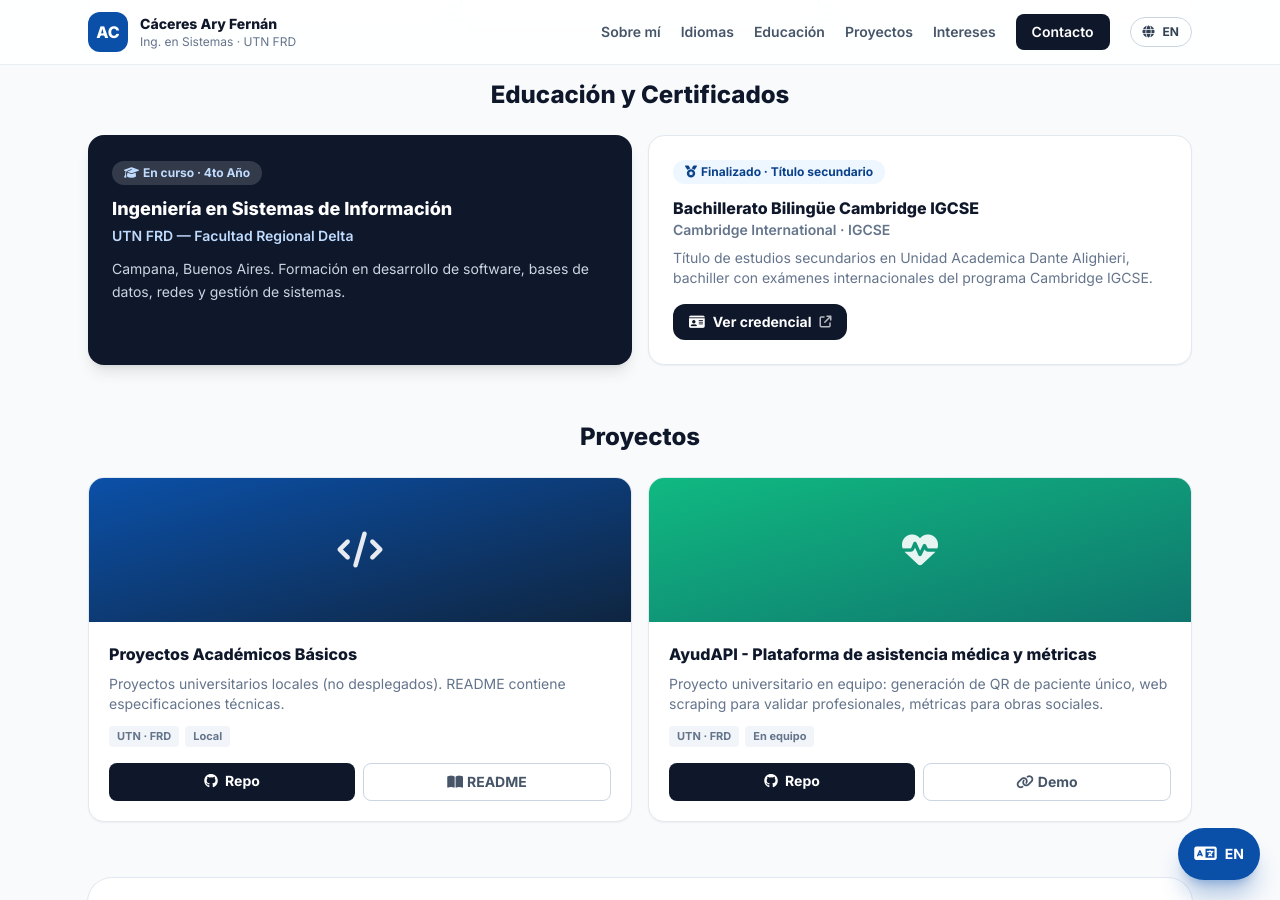
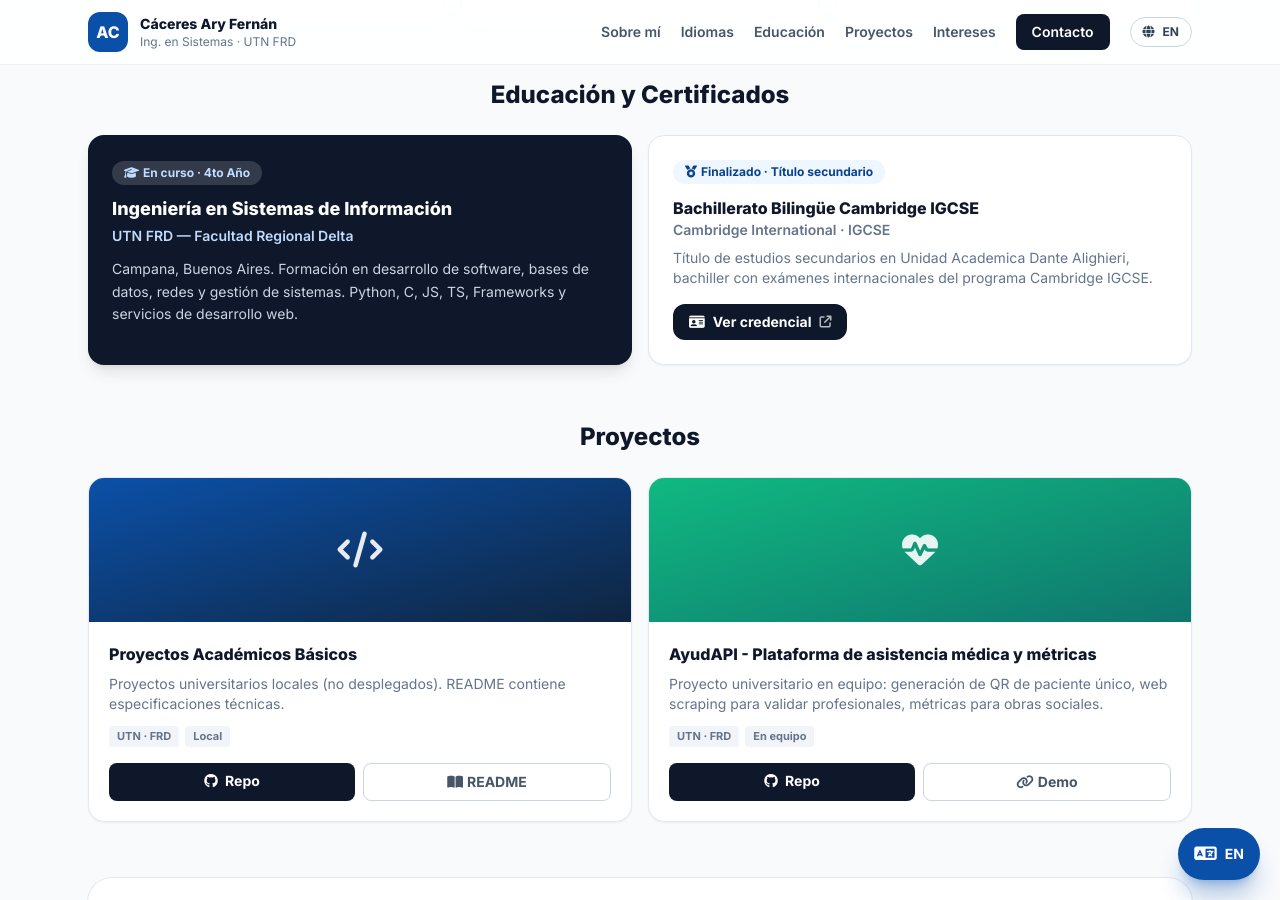
Before and after one commit to arieldelplata/arieldelplata.github.io, a Jekyll site: the page built from index.html, in a window 1280 px wide and 900 px high, scrolled down 1288 px. Built offline with Jekyll 4.4.1, drawn with Linux system fonts in a browser that asks for light colours; nearby versions of some CDN libraries.

Commit message:
style : Educacion

```diff
--- a/index.html
+++ b/index.html
@@ -171,8 +171,8 @@
         </h3>
         <p class="mt-1 text-sm font-semibold text-blue-200">UTN FRD — Facultad Regional Delta</p>
         <p class="mt-3 text-sm leading-relaxed text-slate-300">
-          <span class="lang-es">Campana, Buenos Aires. Formación en desarrollo de software, bases de datos, redes y gestión de sistemas.</span>
-          <span class="lang-en">Campana, Buenos Aires. Training in software development, databases, networks and systems management.</span>
+          <span class="lang-es">Campana, Buenos Aires. Formación en desarrollo de software, bases de datos, redes y gestión de sistemas. Python, C, JS, TS, Frameworks y servicios de desarrollo web.</span>
+          <span class="lang-en">Campana, Buenos Aires. Training in software development, databases, networks and systems management. Python, C, JS, TS, Frameworks and web development services.</span>
         </p>
       </article>
       <!-- Cambridge IGCSE: título secundario bilingüe -->
```
